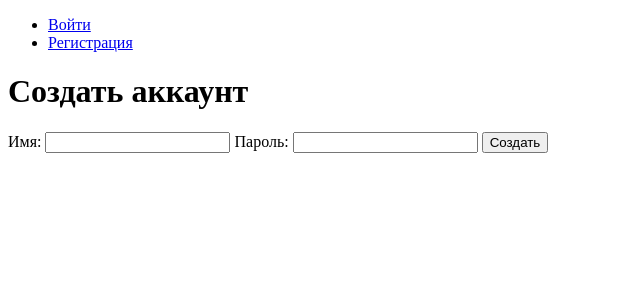
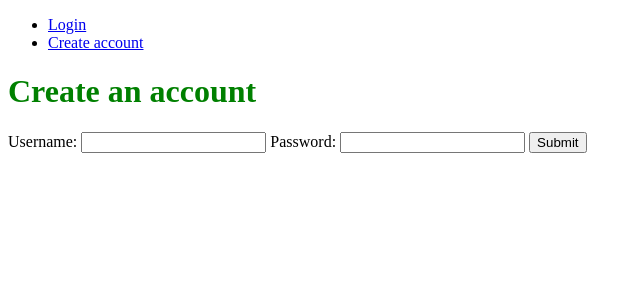
Before and after one commit to Jagorrim/tinkhaka, a Flask app: page /register in a window 1280 px wide. Shown: the top 300 px of the page, without its empty margins (0-641 px from the left). Run offline with Flask 3, Linux system fonts and the light colour scheme.

Commit message:
Апргрейд модели юзера и устранение багов с регистрацией

```diff
--- a/app.py
+++ b/app.py
@@ -1,5 +1,5 @@
 import flask_login
-from flask import Flask, render_template, request, url_for, redirect
+from flask import Flask, render_template, request, url_for, redirect, flash
 from flask_sqlalchemy import SQLAlchemy
 from flask_login import LoginManager, UserMixin, login_user, logout_user
 from expression import ArithmeticExpression, Equation
@@ -35,14 +35,25 @@ def loader_user(user_id):
 @app.route('/register', methods=["GET", "POST"])
 def register():
     if request.method == "POST":
-        user = Users(username=request.form.get("username"),
-                     password=request.form.get("password"),
-                     rating=0,
-                     solved=0)
+        username = request.form.get("username")
+        password = request.form.get("password")
+
+        if not password:
+            flash("Надо норм пароль", "danger")
+            return redirect(url_for("register"))
+
+        if Users.query.filter_by(username=username).first():
+            flash("Ник существует", "danger")
+            return redirect(url_for("register"))
+
+        user = Users(username=username, password=password, rating=0, solved=0)
         db.session.add(user)
         db.session.commit()
+        flash("Все ок", "success")
         return redirect(url_for("login"))
+
     return render_template("sign_up.html")
+
 
 
 @app.route("/login", methods=["GET", "POST"])
--- a/templates/sign_up.html
+++ b/templates/sign_up.html
@@ -1,19 +1,41 @@
-{% extends "base.html" %}
-{% block content%}
-<title>Регистрация</title>
+<!DOCTYPE html>
+<html lang="en">
+<head>
+	<meta charset="UTF-8" />
+	<meta http-equiv="X-UA-Compatible" content="IE=edge" />
+	<meta name="viewport" content="width=device-width, initial-scale=1.0" />
+	<title>Sign Up</title>
+	<style>
+	h1 {
+		color: green;
+	}
+	</style>
+</head>
+<body>
+	<nav>
+	<ul>
+		<li><a href="/login">Login</a></li>
+		<li><a href="/register">Create account</a></li>
+	</ul>
+	</nav>
+	<h1>Create an account</h1>
 
-<nav>
-    <ul>
-        <li><a href="/login">Войти</a></li>
-        <li><a href="/register">Регистрация</a></li>
-    </ul>
-</nav>
-<h1>Создать аккаунт</h1>
-<form action="#" method="post">
-    <label for="username">Имя:</label>
-    <input type="text" name="username"/>
-    <label for="password">Пароль:</label>
-    <input type="password" name="password"/>
-    <button type="submit">Создать</button>
-</form>
-{% endblock %}
+	{% with messages = get_flashed_messages(with_categories=true) %}
+		{% if messages %}
+			<ul>
+				{% for category, message in messages %}
+					<li class="{{ category }}">{{ message }}</li>
+				{% endfor %}
+			</ul>
+		{% endif %}
+	{% endwith %}
+
+	<form action="{{ url_for('register') }}" method="post">
+		<label for="username">Username:</label>
+		<input type="text" name="username" required />
+		<label for="password">Password:</label>
+		<input type="password" name="password" required />
+		<button type="submit">Submit</button>
+	</form>
+</body>
+</html>
```
